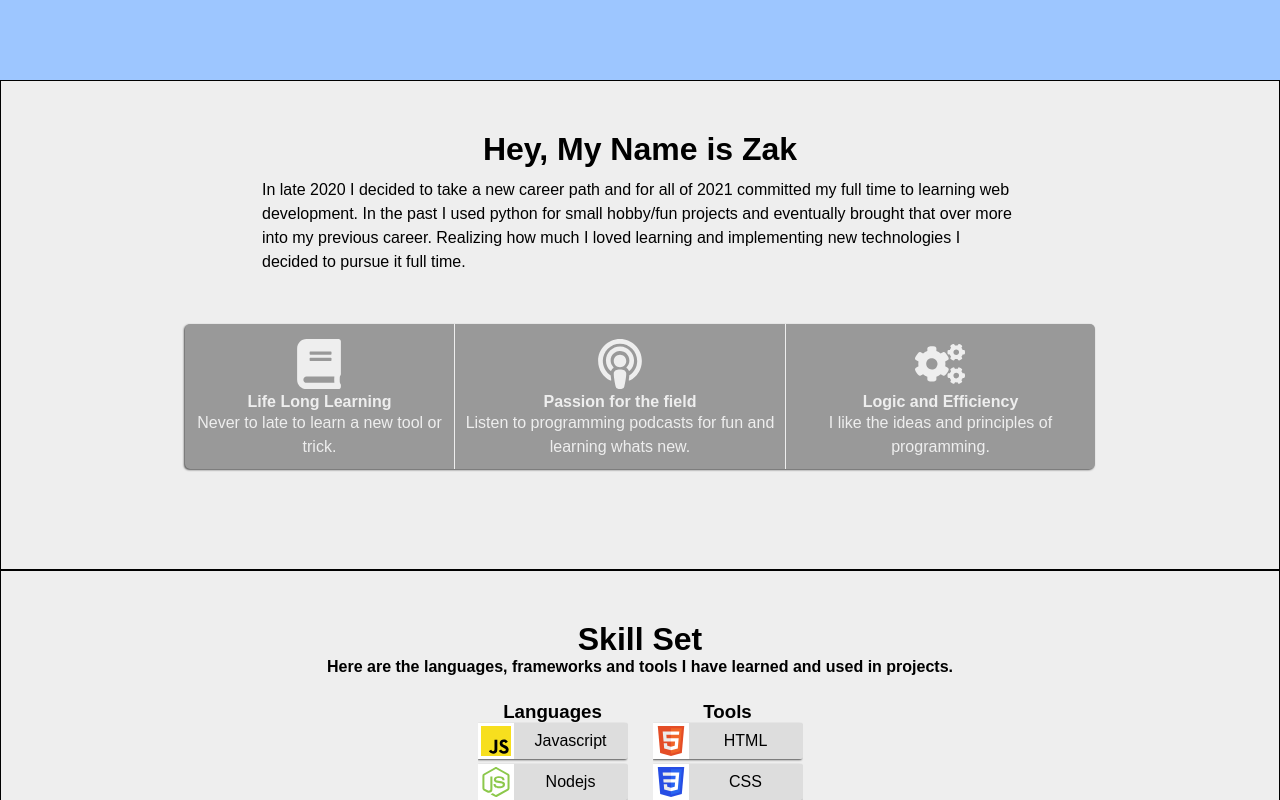
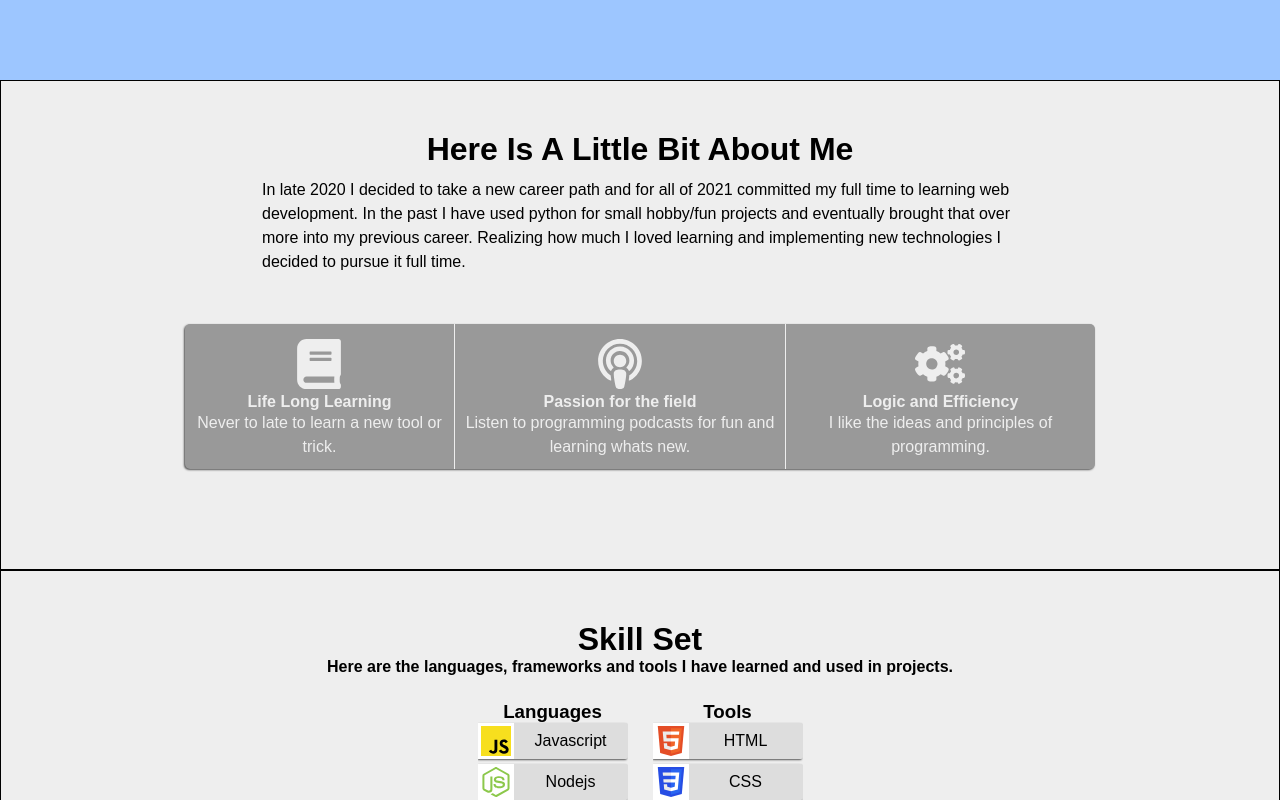
Before and after one commit to ZakMcRae/personal-site, a React (Create React App) app: page / in a window 1280 px wide. Shown: the part 720-1520 px from the top of the page. Built offline with nearby package versions, Linux system fonts and the light colour scheme.

Commit message:
animation adjusments

```diff
--- a/src/components/About.js
+++ b/src/components/About.js
@@ -7,18 +7,18 @@ import "aos/dist/aos.css";
 function About() {
   // initialize AOS (animation on scroll package)
   useEffect(() => {
-    AOS.init({ duration: 2000, once: true });
+    AOS.init({ duration: 1250, once: true });
   }, []);
 
   return (
     <AboutDiv>
-      <h1>Hey, My Name is Zak</h1>
+      <h1>Here Is A Little Bit About Me</h1>
       <p>
         In late 2020 I decided to take a new career path and for all of 2021
-        committed my full time to learning web development. In the past I used
-        python for small hobby/fun projects and eventually brought that over
-        more into my previous career. Realizing how much I loved learning and
-        implementing new technologies I decided to pursue it full time.
+        committed my full time to learning web development. In the past I have
+        used python for small hobby/fun projects and eventually brought that
+        over more into my previous career. Realizing how much I loved learning
+        and implementing new technologies I decided to pursue it full time.
       </p>
 
       <div data-aos="fade-up" data-aos-duration="1000">
--- a/src/components/Projects.js
+++ b/src/components/Projects.js
@@ -31,7 +31,7 @@ const ProjectCard = (props) => {
 
   // initialize AOS (animation on scroll package)
   useEffect(() => {
-    AOS.init({ duration: 1000, once: true });
+    AOS.init({ once: true });
   }, []);
 
   return (
@@ -51,7 +51,7 @@ const ProjectCard = (props) => {
           </div>
         </FlexGrowDiv>
         <ProjectLinksDiv>
-          <h4>Project Links</h4>
+          <h4 data-aos="zoom-in">Project Links</h4>
           <FlexDiv>
             <div data-aos="zoom-in">
               <a href={repoUrl}>View GitHub Repo</a>
```
